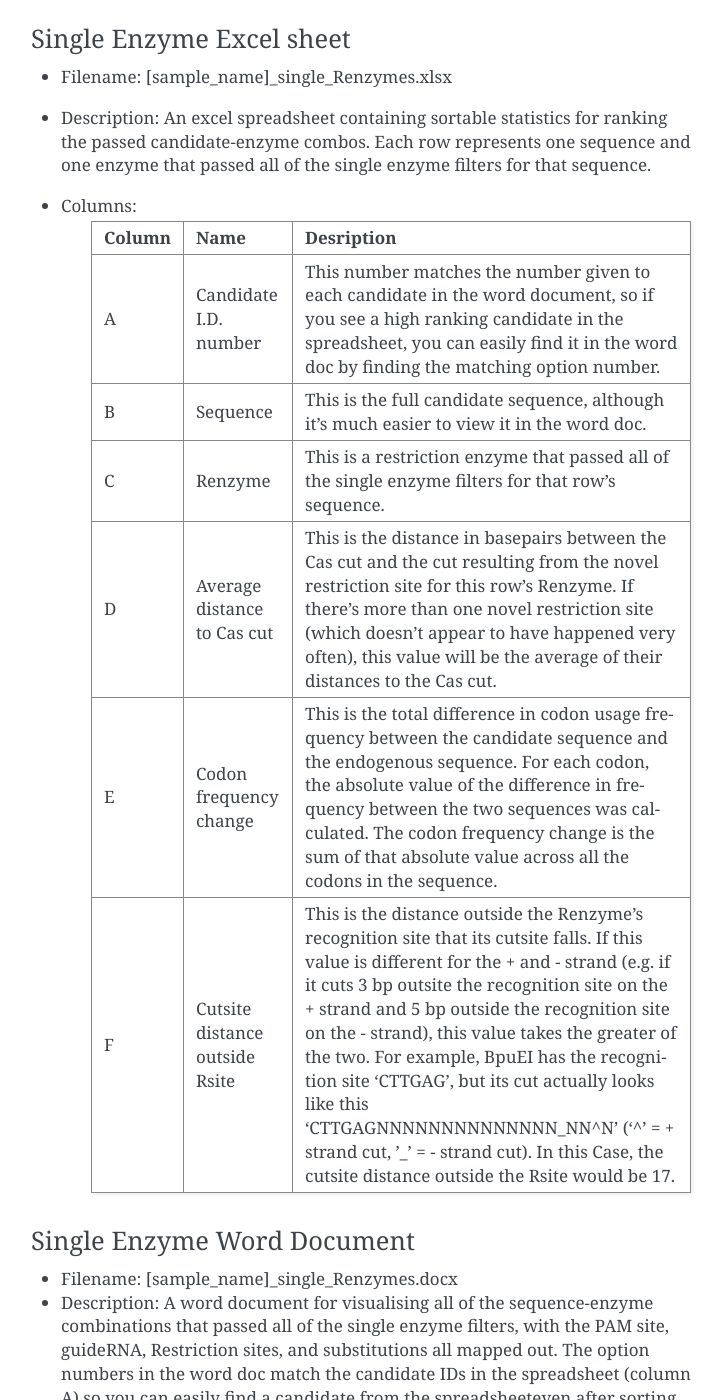
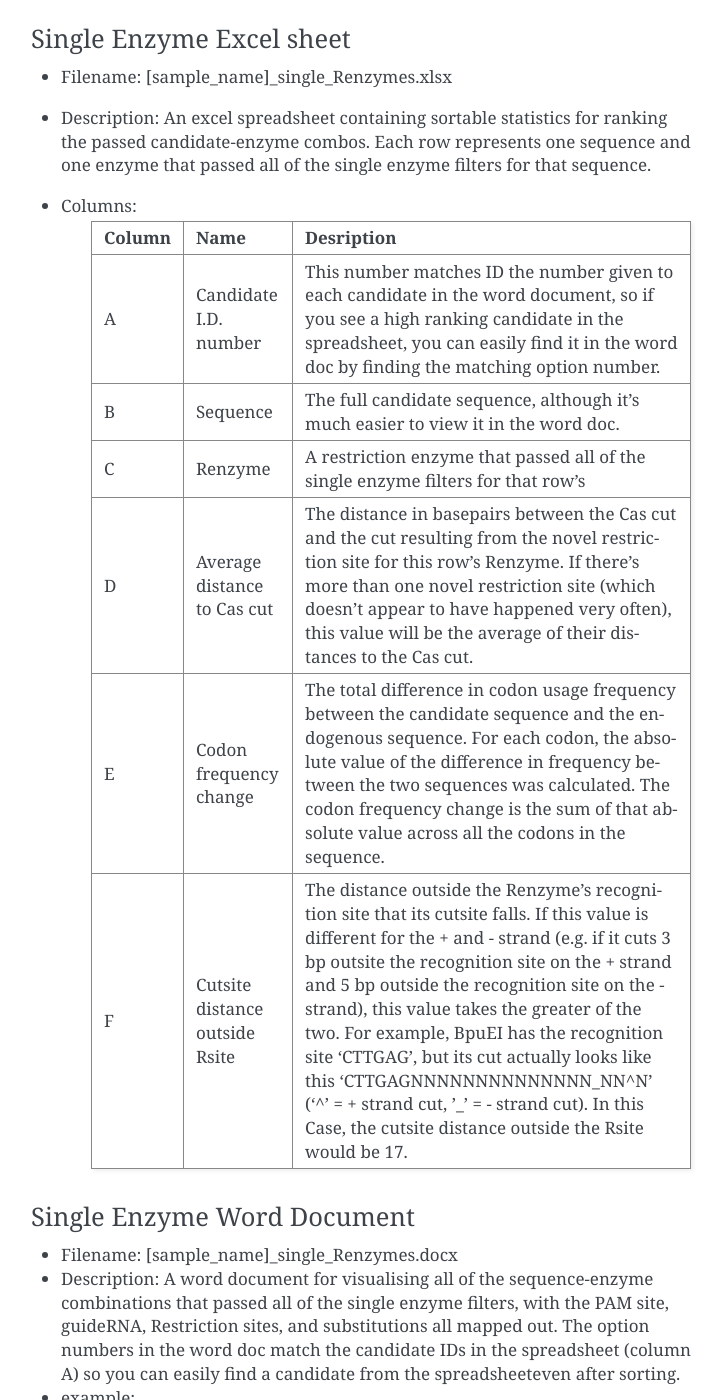
Before and after one commit to NICHD-BSPC/tiars-designer, a Sphinx documentation site: the page built from docs/source/output.rst, in a window 1280 px wide and 1400 px high, scrolled down 1005 px. Shown: the whole window, without its empty margins (389-1112 px from the left). Built offline with Sphinx 7.4.7, drawn with Linux system fonts in a browser that asks for light colours; some of the changed text lies outside the part shown.

Commit message:
docs proofreading

```diff
--- a/docs/source/output.rst
+++ b/docs/source/output.rst
@@ -1,7 +1,7 @@
 =======================
 Interpreting the output
 =======================
-Each sample has its own output folder. In it, there is an excel spreadsheet and a word document for the single Renzyme filter results and an excel spreadsheet and a word document for the Renzyme pair filter results. The spreadsheets contain statistics such as ‘codon frequency change’ for each passing candidate-enzyme combination. These statistics can be used to sort the candidates and rank them in Cases where a lot of candidates made it to the final output. The word documents are for visualizing the passing candidates, and each candidate in the word document corresponds to a candidate in the spreadsheet with a matching candidate I.D. The documents are explained in further detail below.
+Each sample has its own output folder. In it, there is an excel spreadsheet and a word document for the single Renzyme filter results and an excel spreadsheet and a word document for the Renzyme pair filter results. The spreadsheets contain statistics such as ‘codon frequency change’ for each passing candidate-enzyme combination. These statistics can be used to sort the candidates and rank them in cases where a lot of candidates made it to the final output. The word documents are for visualizing the passing candidates, and each candidate in the word document corresponds to a candidate in the spreadsheet with a matching candidate I.D. The documents are explained in further detail below.
 
 
 .. _docx-figure-key:
@@ -24,27 +24,27 @@ Single Enzyme Excel sheet
    +--------+-----------------------------+---------------------------------------------------------------------------------------+
    | Column | Name                        | Desription                                                                            |
    +========+=============================+=======================================================================================+
-   | A      | Candidate I.D. number       | This number matches the number given to each candidate in the word document, so       |
+   | A      | Candidate I.D. number       | This number matches ID the number given to each candidate in the word document, so    |
    |        |                             | if you see a high ranking candidate in the spreadsheet, you can easily find it in     |
    |        |                             | the word doc by finding the matching option number.                                   |
    +--------+-----------------------------+---------------------------------------------------------------------------------------+
-   | B      | Sequence                    | This is the full candidate sequence, although it’s much easier to view it in the      |
-   |        |                             | word doc.                                                                             |
+   | B      | Sequence                    | The full candidate sequence, although it’s much easier to view it in the word doc.    |
+   |        |                             |                                                                                       |
    +--------+-----------------------------+---------------------------------------------------------------------------------------+
-   | C      | Renzyme                     | This is a restriction enzyme that passed all of the single enzyme filters for that    |
-   |        |                             | row’s sequence.                                                                       |
+   | C      | Renzyme                     | A restriction enzyme that passed all of the single enzyme filters for that row's      |
+   |        |                             |                                                                                       |
    +--------+-----------------------------+---------------------------------------------------------------------------------------+
-   | D      | Average distance to Cas cut | This is the distance in basepairs between the Cas cut and the cut resulting from      |
+   | D      | Average distance to Cas cut | The distance in basepairs between the Cas cut and the cut resulting from              |
    |        |                             | the novel restriction site for this row’s Renzyme. If there’s more than one novel     |
    |        |                             | restriction site (which doesn’t appear to have happened very often), this value       |
    |        |                             | will be the average of their distances to the Cas cut.                                |
    +--------+-----------------------------+---------------------------------------------------------------------------------------+
-   | E      | Codon frequency change      | This is the total difference in codon usage frequency between the candidate sequence  |
+   | E      | Codon frequency change      | The total difference in codon usage frequency between the candidate sequence          |
    |        |                             | and the endogenous sequence. For each codon, the absolute value of the difference in  |
    |        |                             | frequency between the two sequences was calculated. The codon frequency change is the |
    |        |                             | sum of that absolute value across all the codons in the sequence.                     |
    +--------+-----------------------------+---------------------------------------------------------------------------------------+
-   | F      | Cutsite distance outside    | This is the distance outside the Renzyme’s recognition site that its cutsite falls.   |
+   | F      | Cutsite distance outside    | The distance outside the Renzyme’s recognition site that its cutsite falls.           |
    |        | Rsite                       | If this value is different for the + and - strand (e.g. if it cuts 3 bp outsite the   |
    |        |                             | recognition site on the + strand and 5 bp outside the recognition site on the -       |
    |        |                             | strand), this value takes the greater of the two. For example, BpuEI has the          |
@@ -59,6 +59,7 @@ Single Enzyme Word Document
 
 - Filename: [sample_name]_single_Renzymes.docx
 - Description: A word document for visualising all of the sequence-enzyme combinations that passed all of the single enzyme filters, with the PAM site, guideRNA, Restriction sites, and substitutions all mapped out. The option numbers in the word doc match the candidate IDs in the spreadsheet (column A) so you can easily find a candidate from the spreadsheeteven after sorting.
+
 - example:
 
 .. image:: images/single_enzyme_docx.png
--- a/docs/source/scaling_up.rst
+++ b/docs/source/scaling_up.rst
@@ -1,7 +1,7 @@
 Scaling up with Snakemake
 =========================
 
-If you have multiple samples to run, you can run them all at once using the provided Snakefile. This will require consolidating the samples into a 'sampletable.tsv' file with a 'config.yaml' file for the less sample specific arguments. Template versions of these files can be found in the 'scaling up' folder of this repository. Once the Sampletable and Config file are set up, you can run the Snakefile with the following command:
+If you have multiple samples to run, you can run them all at once using the provided Snakefile. This will require consolidating the sample information into a 'sampletable.tsv' file with a 'config.yaml' file for the less sample specific arguments. Template versions of these files can be found in the 'scaling up' folder of this repository. Once the sampletable and config file are set up, you can run the Snakefile with the following command:
 
 .. code-block::
 
@@ -40,7 +40,7 @@ The config.yaml file will include the following arguments. Descriptions can be f
 - sampletable: path to 'sampletable.tsv file'
 - enzyme list: path to tsv file of desired enzymes. If default full enzyme list is desired write 'default'
 - codon_usage_tsv: path to tsv file of codon usage frequencies for organism used
-- min_Rsite_distance
+- min_Rsite_distance: put '5' if you want to use the default
 - single_enzyme_filters: list of desired single enzyme filters. To use all filters put 'all'
 - enzyme_pair_filters: list of desired enzyme pair filters. To use all filters put 'all'
 - verbose: boolean value
--- a/docs/source/usage.rst
+++ b/docs/source/usage.rst
@@ -29,7 +29,7 @@ Required Inputs
 +------------------------+--------------------------------------------------------------------------------------------------------------------+
 | PAM_start              | The location in the sequence* of the beginning of the PAM site                                                     |
 +------------------------+--------------------------------------------------------------------------------------------------------------------+
-| which_PAM              | specifies which type of PAM your experiment uses. Right now Cas9 (CCN and NGG) and Cpf1 (TVVV and BAAA) are        |
+| which_PAM              | Specifies which type of PAM your experiment uses. Right now Cas9 (CCN and NGG) and Cpf1 (TVVV and BAAA) are        |
 |                        | supported. NOTE: put the generic sequence of the PAM rather than the exact one the sample uses (e.g. put NGG rather|
 |                        | than AGG)                                                                                                          |
 +------------------------+--------------------------------------------------------------------------------------------------------------------+
```
Also changed, not shown: other parts of docs/source/usage.rst (+2 -2 lines), docs/source/filters.rst (+7 -3 lines), docs/source/getting_started.rst (+3 -9 lines), docs/source/index.rst (+4 -4 lines).
